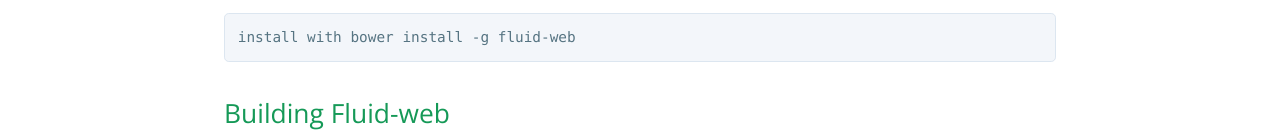
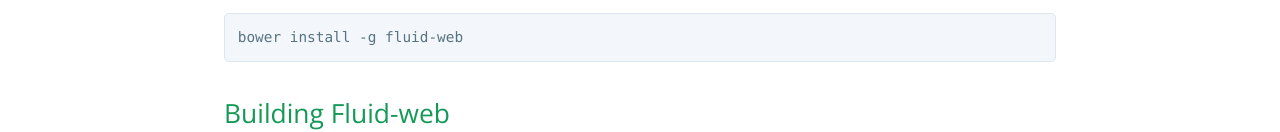
Before and after one commit to jsoftgem/fluid-web, a plain HTML site: page index.html in a window 1280 px wide. Shown: the part 564-696 px from the top of the page. Drawn offline with nearby package versions, Linux system fonts and the light colour scheme.

Commit message:
Update index.html

```diff
--- a/index.html
+++ b/index.html
@@ -27,7 +27,7 @@
 <h2>
 <a id="quick-start" class="anchor" href="#quick-start" aria-hidden="true"><span class="octicon octicon-link"></span></a>Quick start</h2>
 
-<pre><code>install with bower install -g fluid-web
+<pre><code>bower install -g fluid-web
 </code></pre>
 
 <h2>
```
